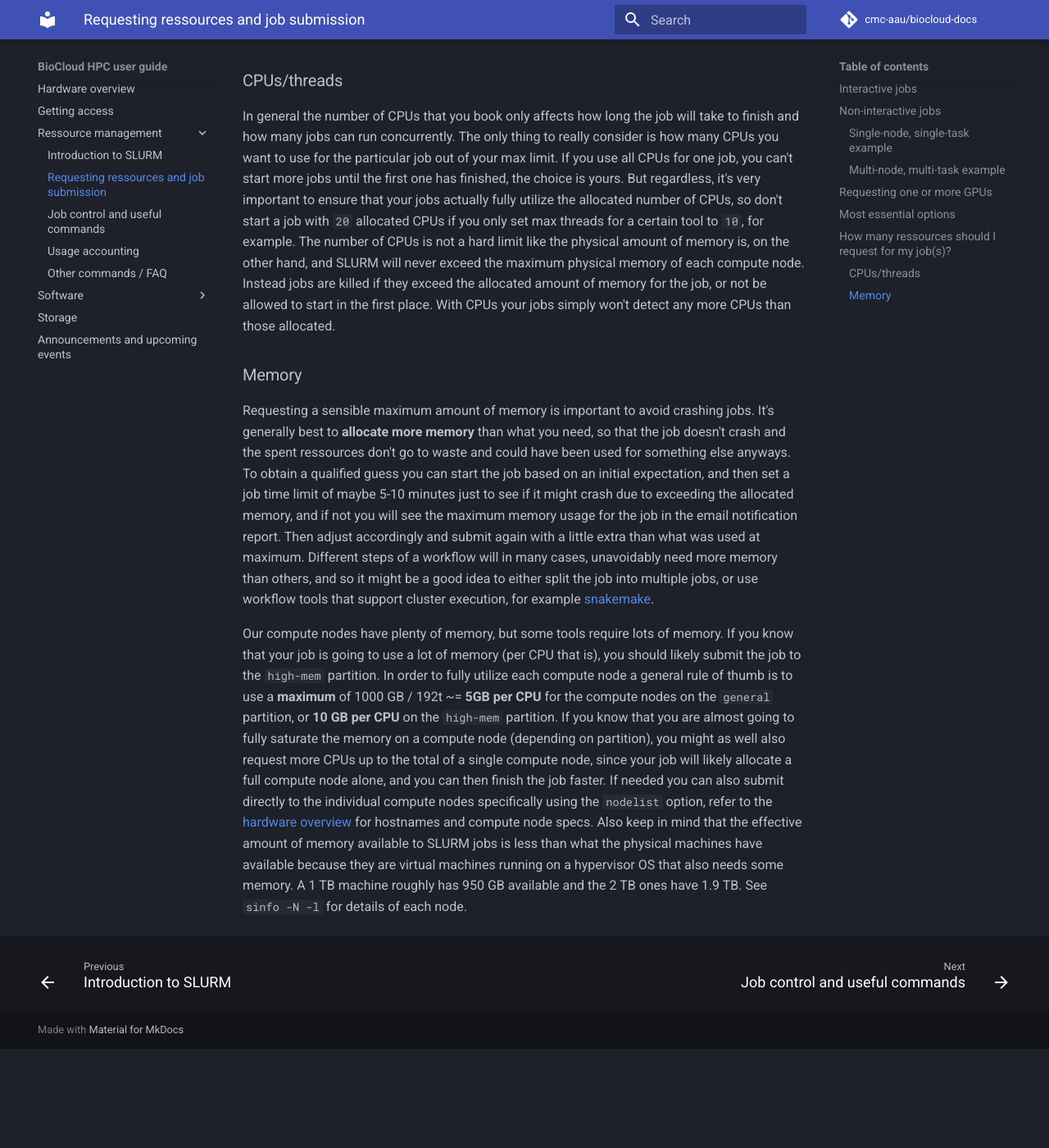
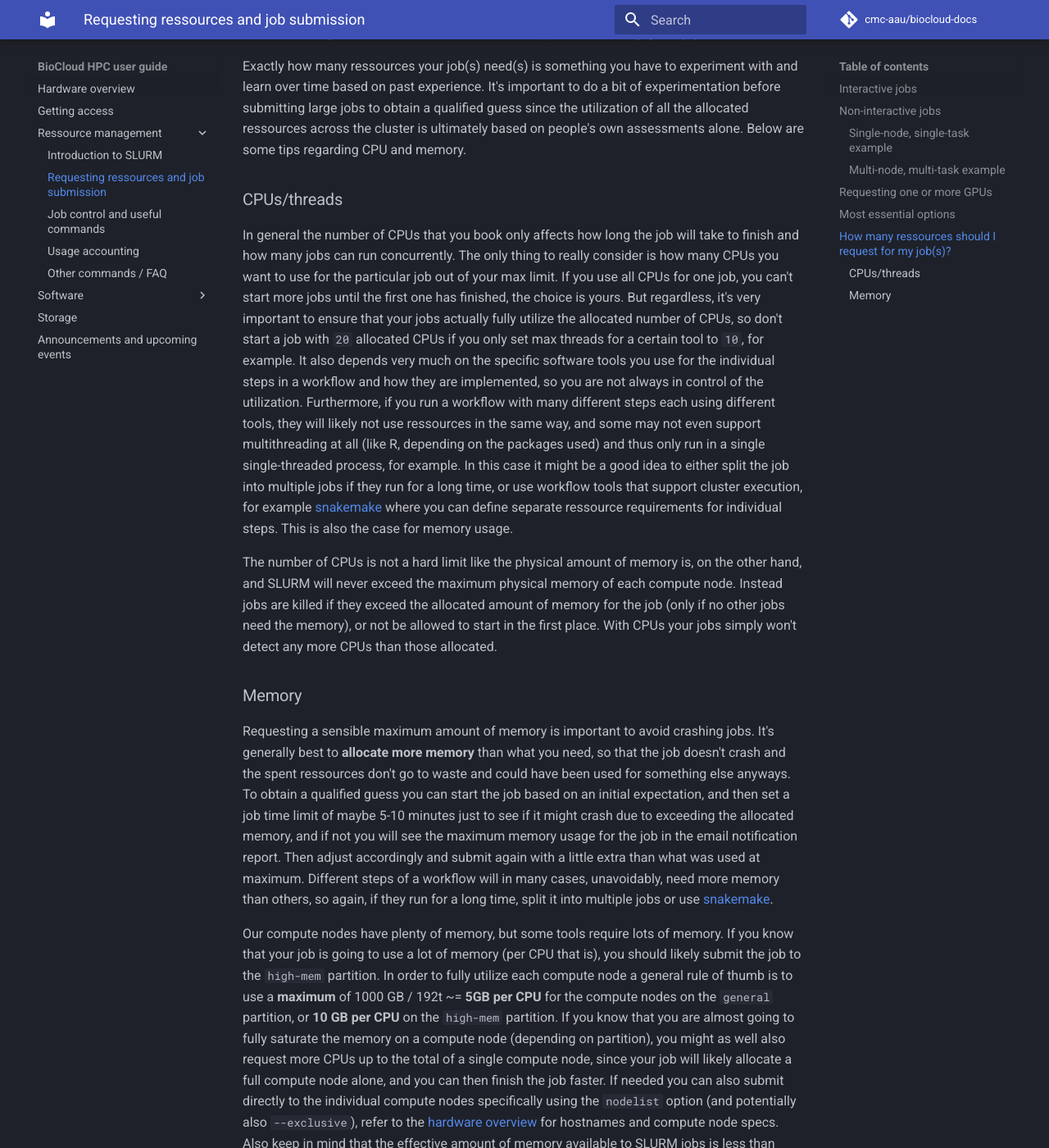
Before and after one commit to cmc-aau/hpc-docs, an MkDocs documentation site: the page built from docs/slurm/request.md, in a window 1280 px wide and 1400 px high, scrolled down 5387 px. Shown: the whole window at 82% size. Built offline with MkDocs 1.6.1 and Material for MkDocs 9.7.7, drawn with Linux system fonts in a browser that asks for light colours; comment, search, counter and statistics services are not loaded; before the commit the page ends 6666 px from its top, so only the background shows below that; some of the changed text lies outside the part shown.

Commit message:
ncpus from var+describe cpu/mem a bit better

````diff
--- a/docs/slurm/request.md
+++ b/docs/slurm/request.md
@@ -61,10 +61,12 @@
 # load software modules or environments
 module load minimap2
 
-# run one or more commands as part a full pipeline script,
-# or call scripts from elsewhere. Make sure you use the same
-# number of max threads as requested
-minimap2 -t 10 database.fastq input.fastq > out.file
+# Get number of CPUs from SLURM allocation.
+# This only works with single-node jobs
+max_threads="$(nproc)"
+
+# run one or more commands as part a full pipeline script or call scripts from elsewhere
+minimap2 -t "$max_threads" database.fastq input.fastq > out.file
 ```
 
 ### Multi-node, multi-task example
@@ -123,6 +125,7 @@
 | `--mem`, `--mem-per-cpu`, or `--mem-per-gpu`                | Specifies the memory limit per node, or per allocated CPU/GPU. These are mutually exclusive.             |
 | `--nodes`              | Indicates the total number of compute nodes to be allocated for the job.                                    |
 | `--nodelist`           | Specifies a comma-separated list of specific compute nodes to be allocated for the job.                     |
+| `--exclusive`          | Flag. If set will request exclusive access to a full compute node, meaning no other jobs will be allowed to run on the node. In this case you might as well also use all available memory by setting `--mem=0`, unless there are suspended jobs on the particular node. [Details here](https://slurm.schedmd.com/sbatch.html#OPT_exclusive). |
 | `--gres`               | List of "generic consumable ressources" to use, for example a GPU. |
 | `--partition`          | The SLURM partition to which the job is submitted. Default is to use the `general` partition. |
 | `--chdir` | Set the working directory of the batch script before it's executed. Setting this using environment variables is not supported. |
@@ -136,9 +139,11 @@
 Exactly how many ressources your job(s) need(s) is something you have to experiment with and learn over time based on past experience. It's important to do a bit of experimentation before submitting large jobs to obtain a qualified guess since the utilization of all the allocated ressources across the cluster is ultimately based on people's own assessments alone. Below are some tips regarding CPU and memory.
 
 ### CPUs/threads
-In general the number of CPUs that you book only affects how long the job will take to finish and how many jobs can run concurrently. The only thing to really consider is how many CPUs you want to use for the particular job out of your max limit. If you use all CPUs for one job, you can't start more jobs until the first one has finished, the choice is yours. But regardless, it's very important to ensure that your jobs actually fully utilize the allocated number of CPUs, so don't start a job with `20` allocated CPUs if you only set max threads for a certain tool to `10`, for example. The number of CPUs is not a hard limit like the physical amount of memory is, on the other hand, and SLURM will never exceed the maximum physical memory of each compute node. Instead jobs are killed if they exceed the allocated amount of memory for the job, or not be allowed to start in the first place. With CPUs your jobs simply won't detect any more CPUs than those allocated.
+In general the number of CPUs that you book only affects how long the job will take to finish and how many jobs can run concurrently. The only thing to really consider is how many CPUs you want to use for the particular job out of your max limit. If you use all CPUs for one job, you can't start more jobs until the first one has finished, the choice is yours. But regardless, it's very important to ensure that your jobs actually fully utilize the allocated number of CPUs, so don't start a job with `20` allocated CPUs if you only set max threads for a certain tool to `10`, for example. It also depends very much on the specific software tools you use for the individual steps in a workflow and how they are implemented, so you are not always in control of the utilization. Furthermore, if you run a workflow with many different steps each using different tools, they will likely not use ressources in the same way, and some may not even support multithreading at all (like R, depending on the packages used) and thus only run in a single single-threaded process, for example. In this case it might be a good idea to either split the job into multiple jobs if they run for a long time, or use workflow tools that support cluster execution, for example [snakemake](https://snakemake.readthedocs.io/en/stable/executing/cluster.html) where you can define separate ressource requirements for individual steps. This is also the case for memory usage.
+
+The number of CPUs is not a hard limit like the physical amount of memory is, on the other hand, and SLURM will never exceed the maximum physical memory of each compute node. Instead jobs are killed if they exceed the allocated amount of memory for the job (only if no other jobs need the memory), or not be allowed to start in the first place. With CPUs your jobs simply won't detect any more CPUs than those allocated.
 
 ### Memory
-Requesting a sensible maximum amount of memory is important to avoid crashing jobs. It's generally best to **allocate more memory** than what you need, so that the job doesn't crash and the spent ressources don't go to waste and could have been used for something else anyways. To obtain a qualified guess you can start the job based on an initial expectation, and then set a job time limit of maybe 5-10 minutes just to see if it might crash due to exceeding the allocated memory, and if not you will see the maximum memory usage for the job in the email notification report. Then adjust accordingly and submit again with a little extra than what was used at maximum. Different steps of a workflow will in many cases, unavoidably need more memory than others, and so it might be a good idea to either split the job into multiple jobs, or use workflow tools that support cluster execution, for example [snakemake](https://snakemake.readthedocs.io/en/stable/executing/cluster.html).
+Requesting a sensible maximum amount of memory is important to avoid crashing jobs. It's generally best to **allocate more memory** than what you need, so that the job doesn't crash and the spent ressources don't go to waste and could have been used for something else anyways. To obtain a qualified guess you can start the job based on an initial expectation, and then set a job time limit of maybe 5-10 minutes just to see if it might crash due to exceeding the allocated memory, and if not you will see the maximum memory usage for the job in the email notification report. Then adjust accordingly and submit again with a little extra than what was used at maximum. Different steps of a workflow will in many cases, unavoidably, need more memory than others, so again, if they run for a long time, split it into multiple jobs or use [snakemake](https://snakemake.readthedocs.io/en/stable/executing/cluster.html).
 
-Our compute nodes have plenty of memory, but some tools require lots of memory. If you know that your job is going to use a lot of memory (per CPU that is), you should likely submit the job to the `high-mem` partition. In order to fully utilize each compute node a general rule of thumb is to use a **maximum** of 1000 GB / 192t ~= **5GB per CPU** for the compute nodes on the `general` partition, or **10 GB per CPU** on the `high-mem` partition. If you know that you are almost going to fully saturate the memory on a compute node (depending on partition), you might as well also request more CPUs up to the total of a single compute node, since your job will likely allocate a full compute node alone, and you can then finish the job faster. If needed you can also submit directly to the individual compute nodes specifically using the `nodelist` option, refer to the [hardware overview](../index.md) for hostnames and compute node specs. Also keep in mind that the effective amount of memory available to SLURM jobs is less than what the physical machines have available because they are virtual machines running on a hypervisor OS that also needs some memory. A 1 TB machine roughly has 950 GB available and the 2 TB ones have 1.9 TB. See `sinfo -N -l` for details of each node.
+Our compute nodes have plenty of memory, but some tools require lots of memory. If you know that your job is going to use a lot of memory (per CPU that is), you should likely submit the job to the `high-mem` partition. In order to fully utilize each compute node a general rule of thumb is to use a **maximum** of 1000 GB / 192t ~= **5GB per CPU** for the compute nodes on the `general` partition, or **10 GB per CPU** on the `high-mem` partition. If you know that you are almost going to fully saturate the memory on a compute node (depending on partition), you might as well also request more CPUs up to the total of a single compute node, since your job will likely allocate a full compute node alone, and you can then finish the job faster. If needed you can also submit directly to the individual compute nodes specifically using the `nodelist` option (and potentially also `--exclusive`), refer to the [hardware overview](../index.md) for hostnames and compute node specs. Also keep in mind that the effective amount of memory available to SLURM jobs is less than what the physical machines have available because they are virtual machines running on a hypervisor OS that also needs some memory. A 1 TB machine roughly has 950 GB available and the 2 TB ones have 1.9 TB. See `sinfo -N -l` for details of each node.
````
Also changed, not shown: docs/slurm/intro.md (+2 -2 lines).
